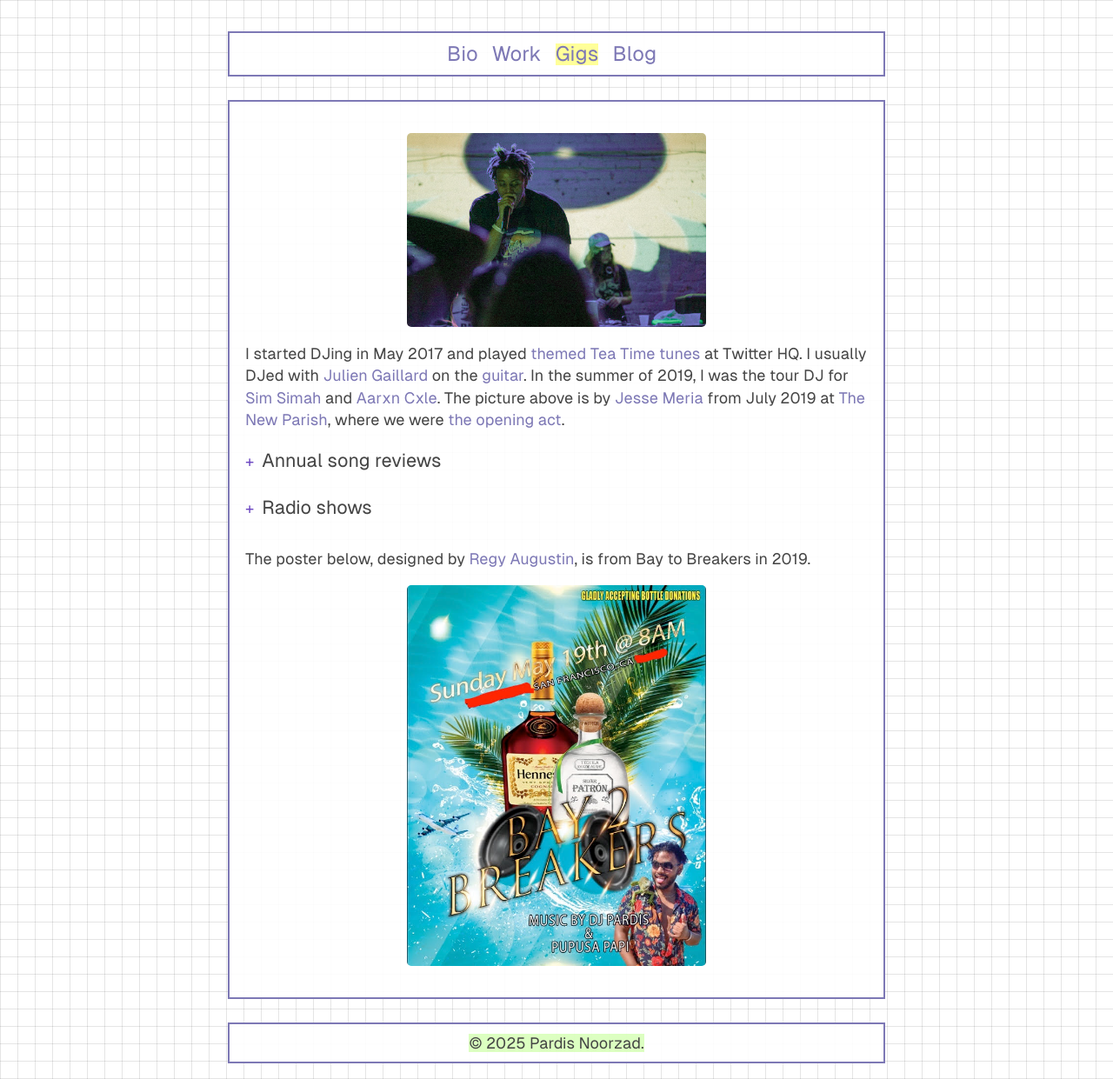
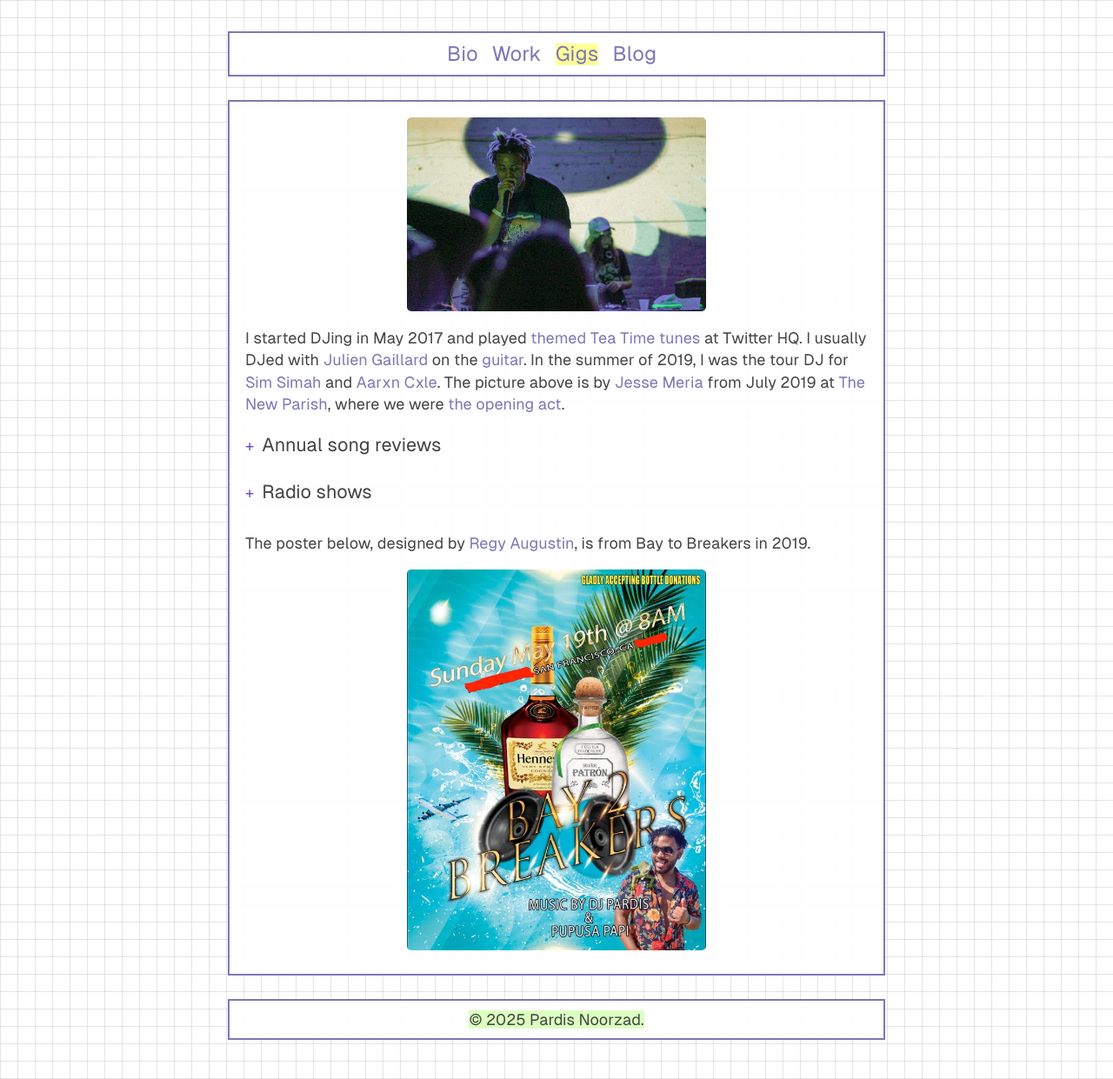
Before and after one commit to djpardis/djpardis.github.io, a Jekyll site: the page built from gigs.md, in a window 1280 px wide. Shown: the whole page at 87% size. Built offline with Jekyll 4.4.1, drawn with Linux system fonts in a browser that asks for light colours.

Commit message:
fix: consistent spacing between images and containers

```diff
--- a/public/css/custom-styles.css
+++ b/public/css/custom-styles.css
@@ -53,19 +53,26 @@
   margin-bottom: 0.5rem;
 }
 
-/* Custom list styling */
-.container ul {
-  list-style: none;
-  padding-left: 0;
+/* Content spacing */
+.container.content > * {
+  margin-bottom: 1rem;
 }
 
-.container ul li {
-  margin-bottom: 1.5rem;
+.container.content > *:last-child {
+  margin-bottom: 0;
 }
 
 /* Image styling */
 .container.content .image-container-with-caption {
   margin: 1rem 0;
+}
+
+.container.content .image-container-with-caption:first-child {
+  margin-top: 0;
+}
+
+.container.content .image-container-with-caption:last-child {
+  margin-bottom: 0;
 }
 
 .container.content .image-row {
```
